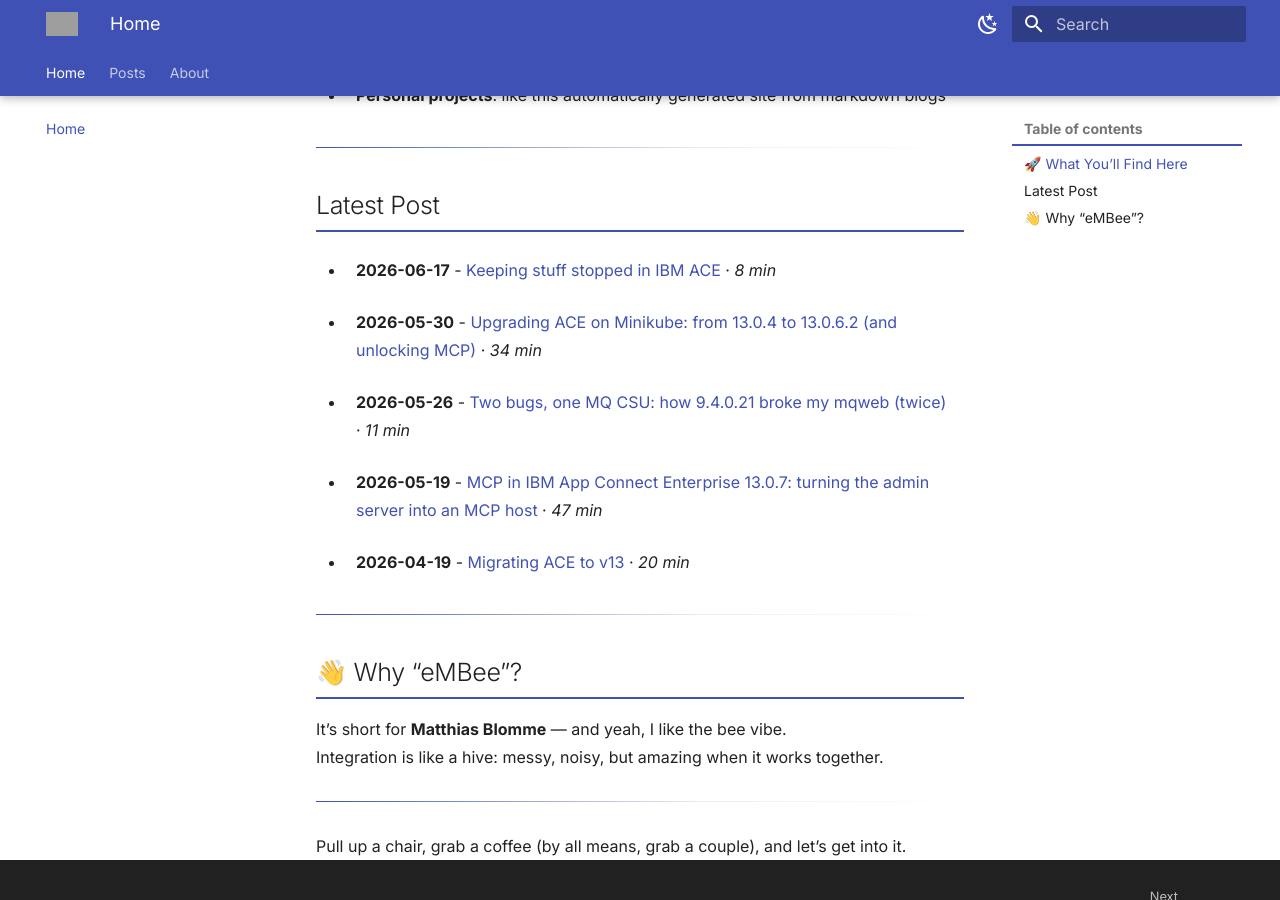
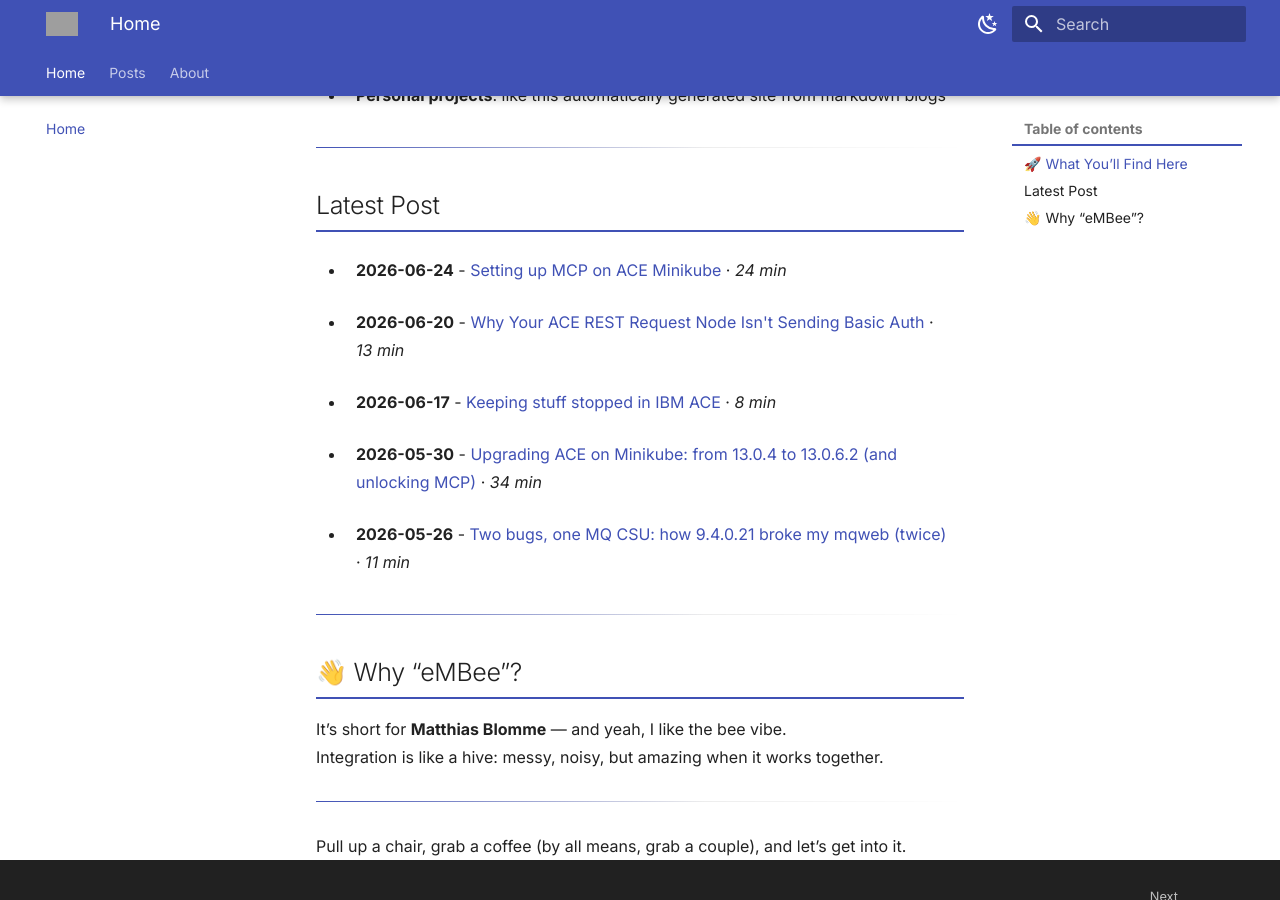
Before and after one commit to matthiasblomme/blogs, an MkDocs documentation site: the page built from docs/index.md, in a window 1280 px wide and 900 px high, scrolled down 742 px. Built offline with MkDocs 1.6.1 and Material for MkDocs 9.7.7, drawn with Linux system fonts in a browser that asks for light colours; grey boxes are pictures that could not be loaded.

Commit message:
finish setting up mcp on ace minikube

```diff
--- a/docs/index.md
+++ b/docs/index.md
@@ -25,11 +25,11 @@ Expect walkthroughs, sharp opinions, and experiments straight out of my homelab
 ## Latest Post
 
 <!--MD_LATEST_POSTS:START-->
+- **2026-06-24** - [Setting up MCP on ACE Minikube](posts/ace-mcp-minikube/setting_up_mcp_on_ace_minikube.md) · *24 min*
+- **2026-06-20** - [Why Your ACE REST Request Node Isn't Sending Basic Auth](posts/rest-request-basic-auth/rest-request-basic-auth.md) · *13 min*
 - **2026-06-17** - [Keeping stuff stopped in IBM ACE](posts/keeping-stuff-stopped/keeping-stuff-stopped.md) · *8 min*
 - **2026-05-30** - [Upgrading ACE on Minikube: from 13.0.4 to 13.0.6.2 (and unlocking MCP)](posts/Ace-Operator-Minikube/upgrading_ace_minikube.md) · *34 min*
 - **2026-05-26** - [Two bugs, one MQ CSU: how 9.4.0.21 broke my mqweb (twice)](posts/mqweb-upgrade/mqweb-upgrade.md) · *11 min*
-- **2026-05-19** - [MCP in IBM App Connect Enterprise 13.0.7: turning the admin server into an MCP host](posts/Ace-MCP/mcp_in_ace.md) · *47 min*
-- **2026-04-19** - [Migrating ACE to v13](posts/ace-migration/ace-migration.md) · *20 min*
 <!--MD_LATEST_POSTS:END-->
 
 ---
```
Also changed, not shown: docs/posts/ace-mcp-minikube/setting_up_mcp_on_ace_minikube.md (+12 -7 lines), docs/posts/archive.md (+2 -0 lines), docs/posts/index.md (+2 -0 lines), docs/posts/ace-mcp-minikube/img_20.png (added).
